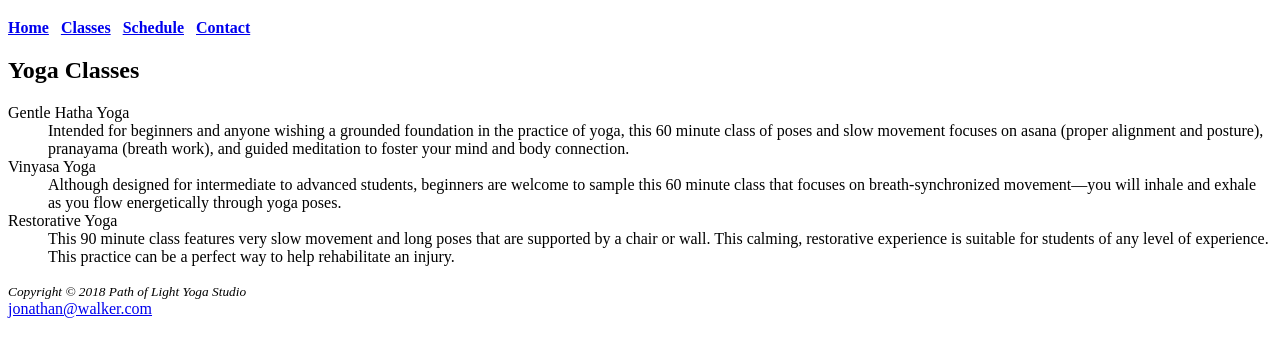
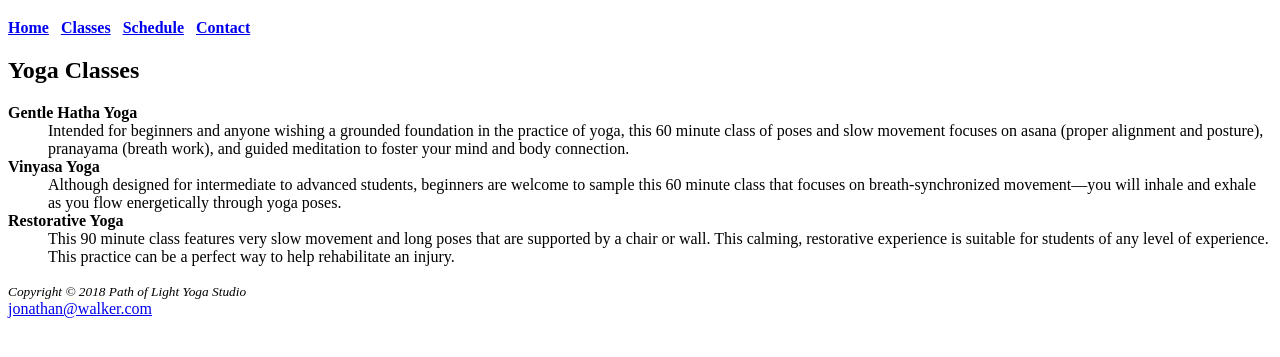
Before and after one commit to codeandkicks/POL_CaseStudy, a plain HTML site: page classes.html in a window 1280 px wide. Shown: the part 61-418 px from the top of the page. Drawn offline with Linux system fonts and the light colour scheme.

Commit message:
Update classes page

```diff
--- a/classes.html
+++ b/classes.html
@@ -18,20 +18,20 @@
     <main>
         <h2>Yoga Classes</h2>
         <dl>
-            <dt>Gentle Hatha Yoga</dt>
+            <dt><b>Gentle Hatha Yoga</b></dt>
             <dd>Intended for beginners and anyone wishing a grounded
                 foundation in the practice of yoga, this 60 minute class of
                 poses and slow movement focuses on asana (proper
                 alignment and posture), pranayama (breath work), and
                 guided meditation to foster your mind and body
                 connection.</dd>
-            <dt>Vinyasa Yoga</dt>
+            <dt><b>Vinyasa Yoga</b></dt>
             <dd>Although designed for intermediate to advanced students,
                 beginners are welcome to sample this 60 minute class
                 that focuses on breath-synchronized movement—you will
                 inhale and exhale as you flow energetically through yoga
                 poses.</dd>
-            <dt>Restorative Yoga</dt>
+            <dt><b>Restorative Yoga</b></dt>
             <dd>This 90 minute class features very slow movement and
                 long poses that are supported by a chair or wall. This
                 calming, restorative experience is suitable for students of
@@ -45,4 +45,4 @@
         <a href="mailto:jonathan@walker.com">jonathan@walker.com</a></p>
     </footer>
 </body>
-</html>
+</html></b>
```
